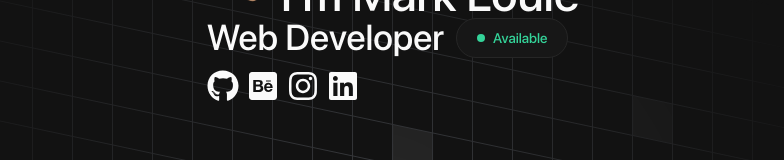
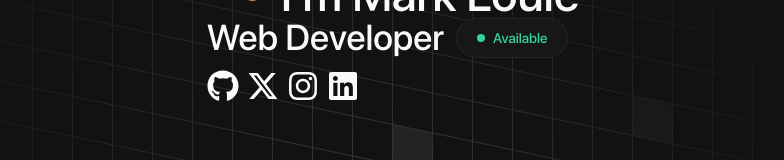
Before and after one commit to marrrkkk/next-portfolio, a Next.js app: page / in a window 1280 px wide. Shown: the part 315-475 px from the top of the page, without its empty margins (247-1031 px from the left). Built offline with nearby package versions, Linux system fonts and the light colour scheme.

Commit message:
feat: added url to social icons

```diff
--- a/components/Hero.tsx
+++ b/components/Hero.tsx
@@ -1,15 +1,16 @@
 import {
   FaGithub,
-  FaBehanceSquare,
   FaInstagram,
   FaLinkedin,
-} from "react-icons/fa";
+  FaXTwitter,
+} from "react-icons/fa6";
 import BoxReveal from "./ui/box-reveal";
 import GridPattern from "./ui/animated-grid-pattern";
 import { cn } from "@/lib/utils";
 import Image from "next/image";
 import PulsatingButton from "./ActiveButton";
 import ScrollButton from "./ScrollButton";
+import Link from "next/link";
 
 const Hero = () => {
   return (
@@ -48,16 +49,16 @@ const Hero = () => {
       <BoxReveal boxColor="black" duration={0.5}>
         <ul className="flex space-x-2 mt-3">
           <li>
-            <FaGithub className="size-7 md:size-8" />
+            <Link href={"https://github.com/marrrkkk"} target="_blank"><FaGithub className="size-7 md:size-8" /></Link>
           </li>
           <li>
-            <FaBehanceSquare className="size-7 md:size-8" />
+            <Link href={"https://x.com/marrrkkk__"} target="_blank"><FaXTwitter className="size-7 md:size-8" /></Link>
           </li>
           <li>
-            <FaInstagram className="size-7 md:size-8" />
+            <Link href={"https://www.instagram.com/marrrrkkkk__/"} target="_blank"><FaInstagram className="size-7 md:size-8" /></Link>
           </li>
           <li>
-            <FaLinkedin className="size-7 md:size-8" />
+            <Link href={"https://www.linkedin.com/in/mark-louie-alvarez-b90162257/"} target="_blank"><FaLinkedin className="size-7 md:size-8" /></Link>
           </li>
         </ul>
       </BoxReveal>
```
